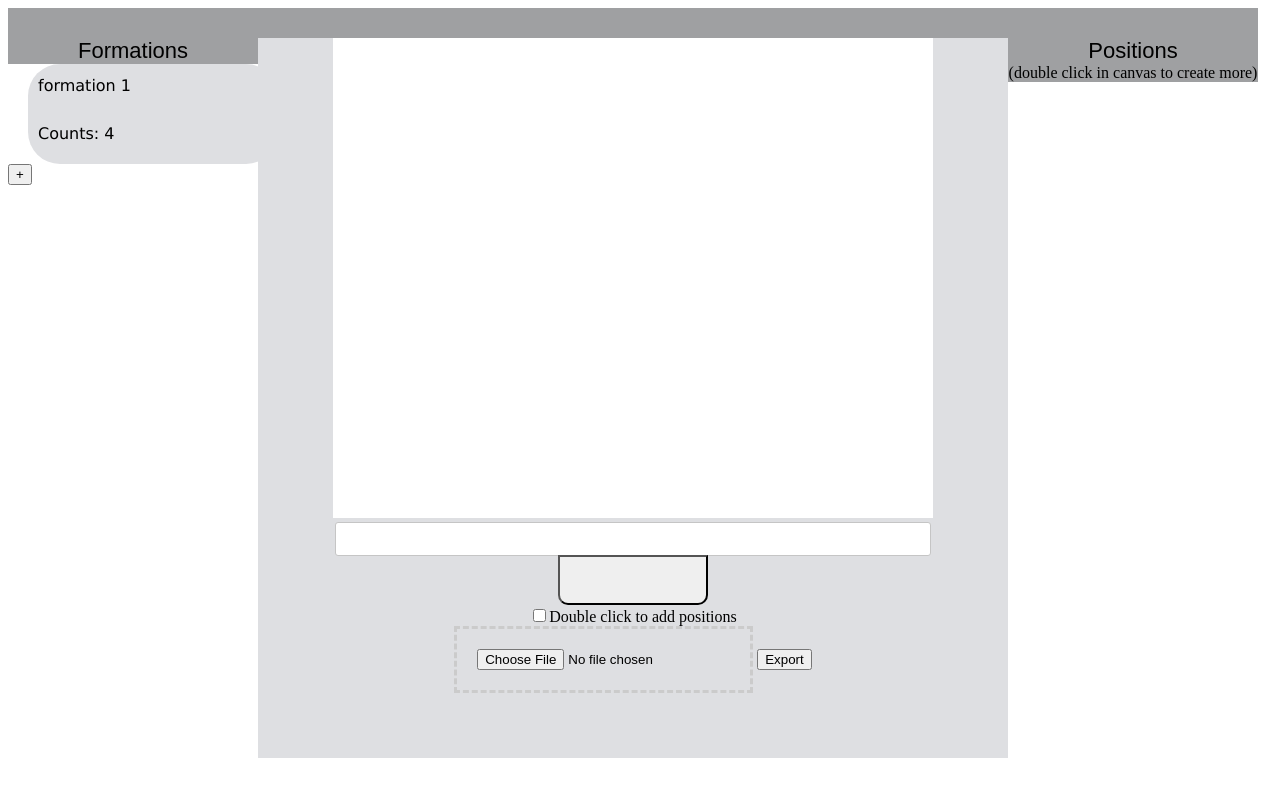
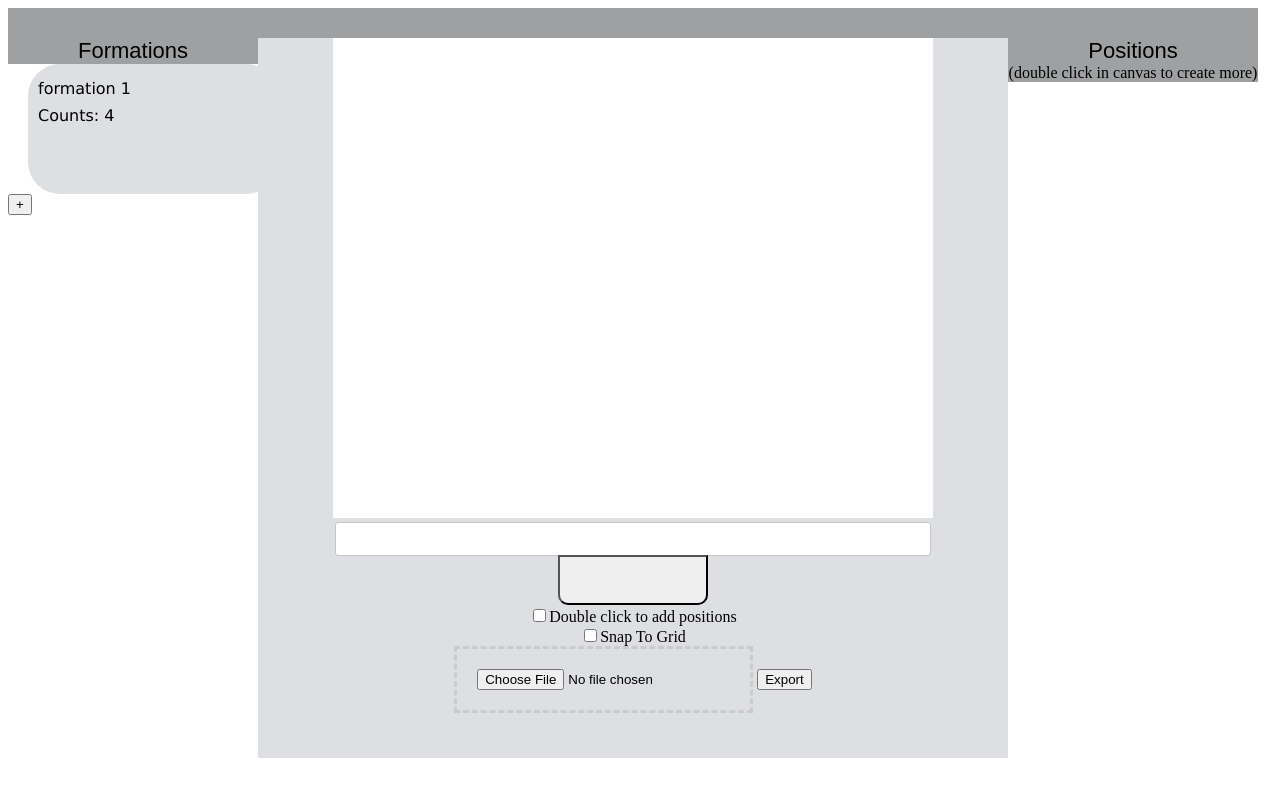
Before and after one commit to kvsikand/formations-webapp, a website: page index.html in a window 1280 px wide. Shown: the top 796 px of the page. Drawn offline with nearby package versions, Linux system fonts and the light colour scheme; some packages are replaced by stand-ins of ours.

Commit message:
updated side panel to reduce silly overlap

```diff
--- a/FormationsPanelController.js
+++ b/FormationsPanelController.js
@@ -135,9 +135,9 @@ app.controller('FormationsPanelController', function($scope, $rootScope, CanvasS
 
     $scope.getFormationStyle = function(index) {
     	if(!($scope.dragging == index))	 {
-    		height = ((FormationService.formationList[index].counts * 10) + 50) +'px';
+    		height = ((FormationService.formationList[index].counts * 10) + 80) +'px';
     	} else {
-    		height = (50+($scope.currY-$scope.startY) + $scope.startCounts * 10) +'px';
+    		height = (80+($scope.currY-$scope.startY) + $scope.startCounts * 10) +'px';
     	}
 
     	var style =  {
--- a/index.html
+++ b/index.html
@@ -34,14 +34,12 @@
         </div>
         <div ng-repeat="form in getFormationList() track by $index" style="display : inline-flex; vertical-align:middle;">
           <div ng-class='getClass(form)' ng-style="getFormationStyle($index)" ng-click="selectFormation($index)" ng-dblclick="startEditing(form)" ng-mousedown="startDragging($index,$event)" class="entry">
-            <span ng-hide="form.editing">{{form.name}}</span><br>
+            <span ng-hide="form.editing" class="formationName">{{form.name}}</span>
             <!-- <span ng-hide="form.editing">Label: {{form.label}}</span> -->
             <form ng-submit="doneEditing(form)" ng-show="form.editing">
                 <input ng-enter="doneEditing(form)" ng-model="form.name" ng-focus="form == editedItem" class="editName"> </input>
             </form>
-            <br>
             <div class='countDragger'>Counts: {{form.counts}}</div>
-            <br>
           </div>
           <button class="" ng-click="deleteFormation($index)" ng-show="form.type=='formation'">-</button>
         </div>
@@ -64,6 +62,7 @@
         <div id="configurationContainer" ng-controller="ConfigurationController">
           <form action="">
             <input type="checkbox" ng-click="toggleAdd()" ng-model="doubleClickAdd">Double click to add positions<br>
+            <input type="checkbox" ng-click="toggleSnap()" ng-model="snapToGrid">Snap To Grid<br>
           </form>
         </div>
         <div id="importExportContainer" ng-controller="UploadController">
--- a/main.css
+++ b/main.css
@@ -163,9 +163,8 @@ button:focus {
 
 .countDragger {
 	width:100%;
-	height:40px;
+	height:10px;
 	position: relative;
-	bottom: 0px;
 }
 
 .dropdownList {
@@ -184,7 +183,11 @@ button:focus {
 	background-color: #ABABAB;
 	width:120px;
 	height: 43px;
+}
 
+.formationName {
+	line-height: 30px;
+	padding-bottom: -5px;
 }
 
 .backgroundimg {
```
